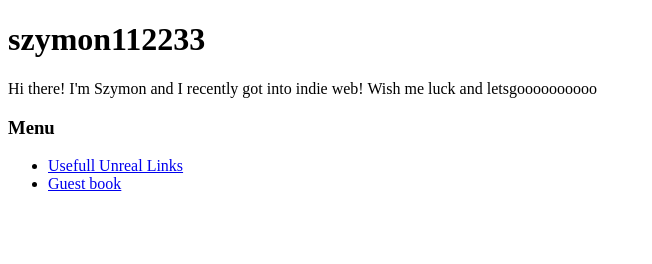
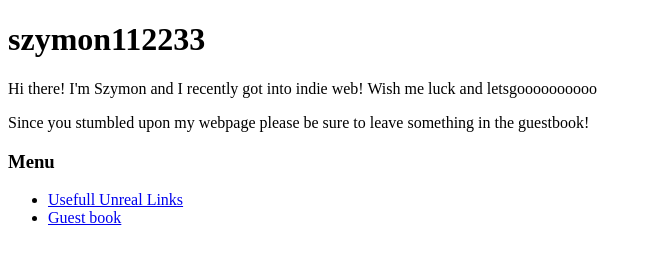
Before and after one commit to szymon112233/szymon112233.github.io, a plain HTML site: page index.html in a window 1280 px wide. Shown: the whole page, without its empty margins (0-652 px from the left). Drawn offline with Linux system fonts and the light colour scheme.

Commit message:
Update index.html

```diff
--- a/index.html
+++ b/index.html
@@ -7,6 +7,7 @@
 
 <h1>szymon112233</h1>
 <p>Hi there! I'm Szymon and I recently got into indie web! Wish me luck and letsgoooooooooo</p>
+<p>Since you stumbled upon my webpage please be sure to leave something in the guestbook!</p>
 <h3>Menu</h3>
 <ul>
 	<li><a href = "uelinks.html">Usefull Unreal Links</a></li>
```
